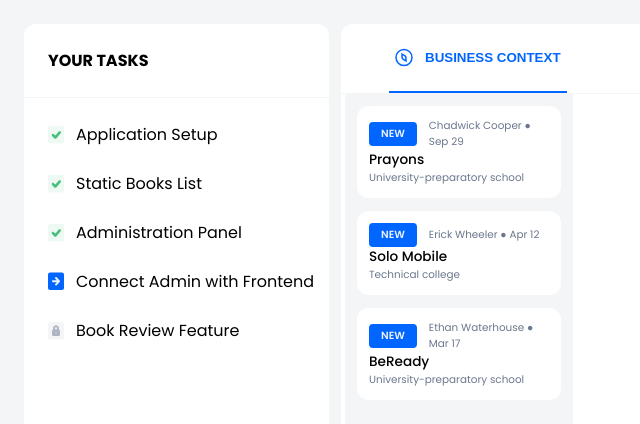
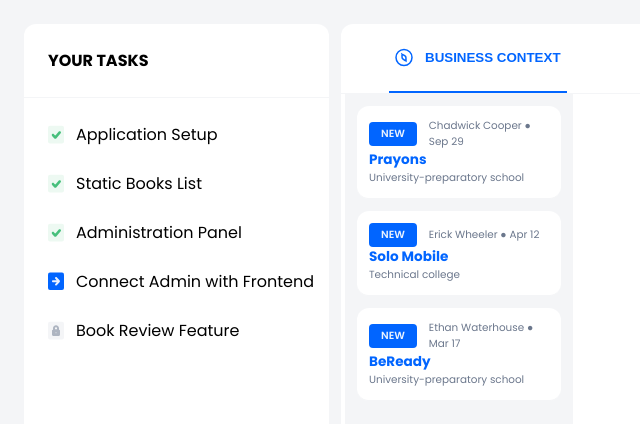
Before and after one commit to masterHAWK99/junior-front-end-developer-1664373968, a React (Create React App) app: page / in a window 1280 px wide. Shown: the top 424 px of the page, without its empty margins (0-640 px from the left). Built offline with nearby package versions, Linux system fonts and the light colour scheme.

Commit message:
#5 Add variable with missing class names

```diff
--- a/src/component/businessContexts/ContextTab.jsx
+++ b/src/component/businessContexts/ContextTab.jsx
@@ -5,6 +5,7 @@ export const ContextTab = ({ onClick, tabContent, active, read }) => {
 
   let containerClassNameWhenNew = !read && "bg-white";
   let containerClassNameWhenActive = active && "shadow-xl bg-white";
+  let titleClassNameWhenNew = !read && "font-bold text-primary";
 
   return (
     <div
@@ -20,7 +21,7 @@ export const ContextTab = ({ onClick, tabContent, active, read }) => {
           {author} ● {getShortFormattedDate(created_at)}
         </p>
       </div>
-      <p className="font-medium text-md" onClick={onClick}>
+      <p className={`text-md ${titleClassNameWhenNew}`} onClick={onClick}>
         {title}
       </p>
       <p className="text-sm text-light">{content}</p>
```
